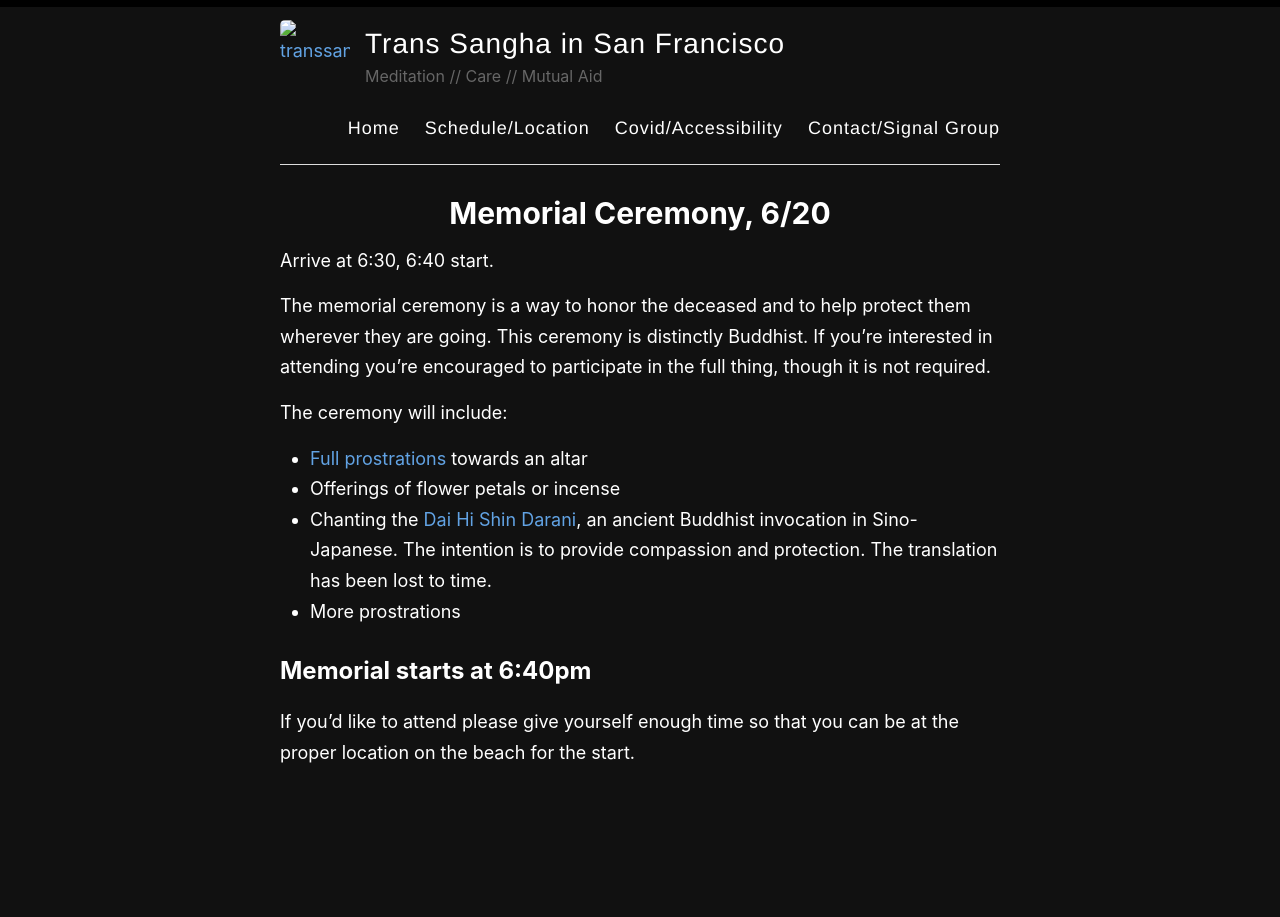
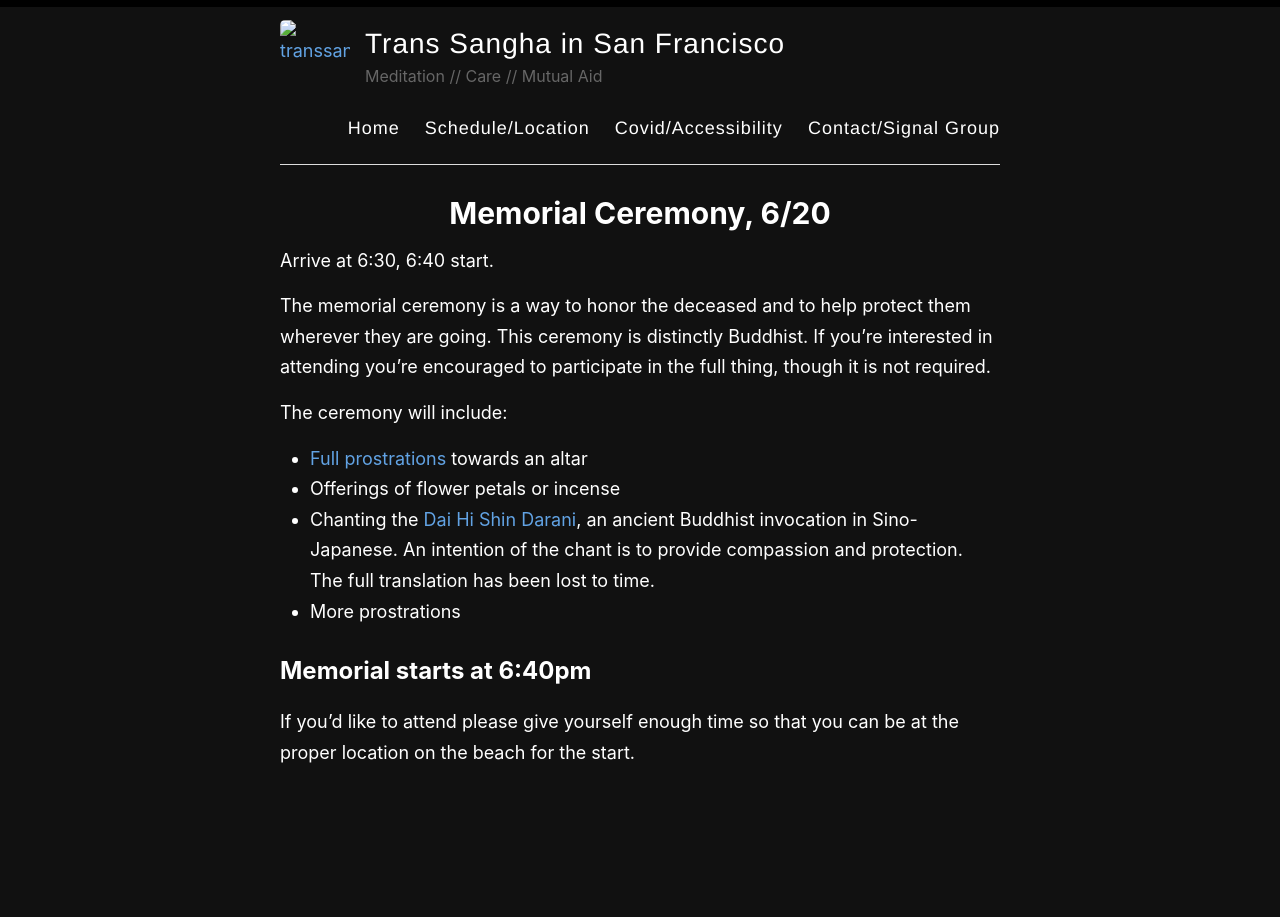
Before and after one commit to rykener/transsangha, a Jekyll site: the page built from _pages/memorial.md, in a window 1280 px wide. Built offline with Jekyll 4.4.1, drawn with Linux system fonts in a browser that asks for light colours.

Commit message:
update language

```diff
--- a/_pages/memorial.md
+++ b/_pages/memorial.md
@@ -12,7 +12,7 @@ The ceremony will include:
 
 * [Full prostrations](https://austinzencenter.org/full-prostration/) towards an altar
 * Offerings of flower petals or incense
-* Chanting the [Dai Hi Shin Darani](https://www.sfzc.org/files/daily_sutras_Dai_Hi_Shin_Darani), an ancient Buddhist invocation in Sino-Japanese. The intention is to provide compassion and protection. The translation has been lost to time.
+* Chanting the [Dai Hi Shin Darani](https://www.sfzc.org/files/daily_sutras_Dai_Hi_Shin_Darani), an ancient Buddhist invocation in Sino-Japanese. An intention of the chant is to provide compassion and protection. The full translation has been lost to time.
 * More prostrations
 
 ## Memorial starts at 6:40pm
```
